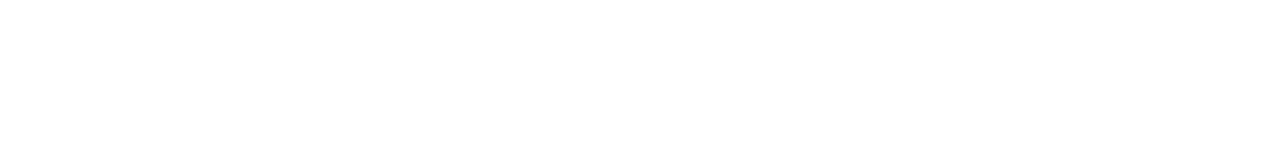
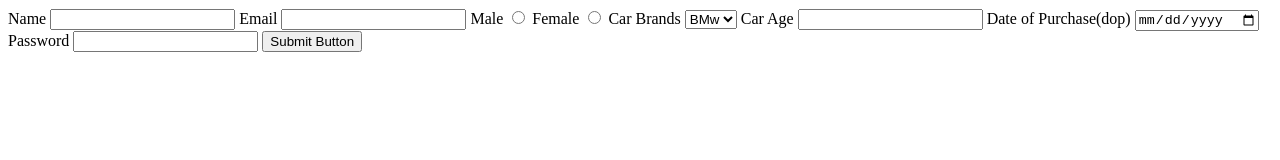
Before and after one commit to acciojob/car-insurance-form-Siddhantji, a website: page main.html in a window 1280 px wide. Drawn offline with Linux system fonts and the light colour scheme.

Commit message:
created a submission

```diff
--- a/main.html
+++ b/main.html
@@ -8,6 +8,29 @@
 
 <body>
 	<!-- the entire body must be written by student -->
+	<form>
+		<label for="name">Name</label>
+		<input id="name" type="text" required>
+		<label for="email">Email</label>
+		<input id="email" type="email" required>
+		<label name="gender" id="male">Male</label>
+		<input  type="radio" id="male" name="gender" required>
+		<label for="female">Female</label>
+		<input type="radio" id="female" name="gender" required>
+		<label for="cars">Car Brands</label>
+		<select id="cars" name="cars">
+			<option value="bmw">BMw</option>
+			<option value="ww">ww</option>
+			<option value="pp">pp</option>
+		</select>
+		<label for="carage">Car Age</label>
+		<input type="number" id="carage" required>
+		<label for="dop">Date of Purchase(dop)</label>
+		<input id="dop" type="date" required>
+		<label for="password">Password</label>
+		<input id="password" type="password" required>
+		<button type="submit">Submit Button</button>
+	</form>
     <script type="text/javascript" src="./script.js">
 </script>
 
```
